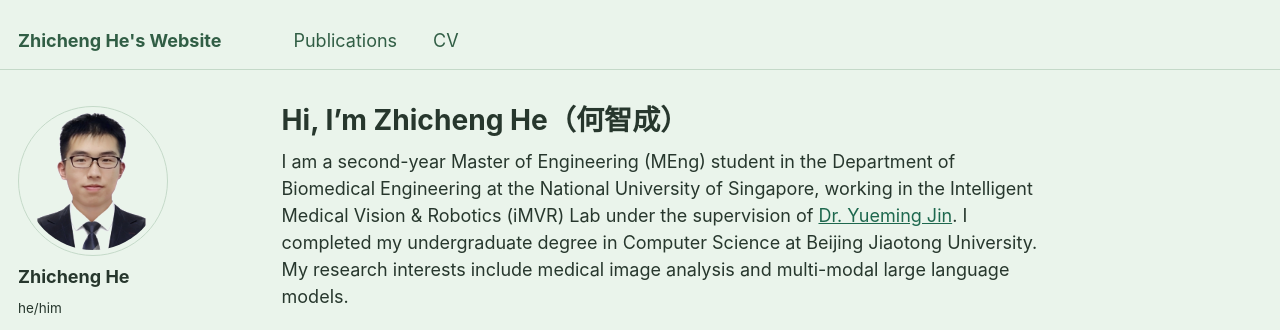
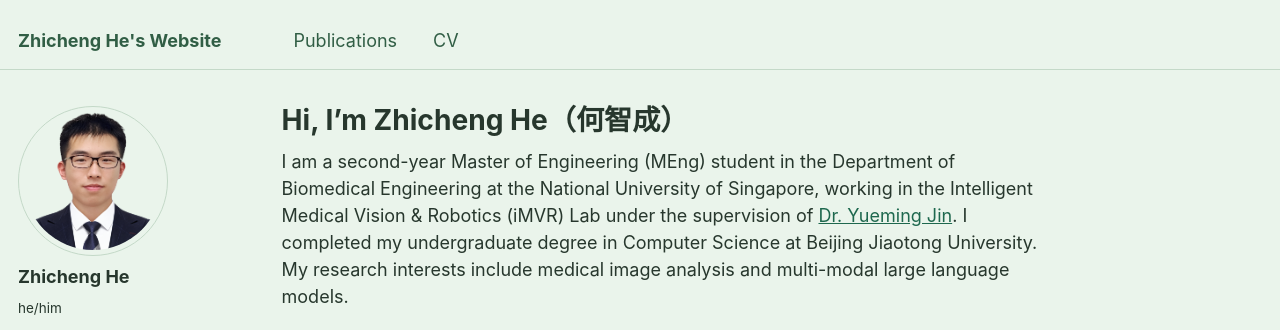
Before and after one commit to hezhicheng2002/hezhicheng2002.github.io, a Jekyll site: the page built from _pages/about.md, in a window 1280 px wide. Shown: the top 330 px of the page. Built offline with Jekyll 4.4.1, drawn with Linux system fonts in a browser that asks for light colours; some web fonts are replaced.

Commit message:
Use supplied transparent portrait for avatar

```diff
--- a/_config.yml
+++ b/_config.yml
@@ -21,7 +21,7 @@
 #               Additional customization can be done by editing /_includes/author-profile.html
 author:
   # Biographic information
-  avatar           : "profile.png"
+  avatar           : "personal.png"
   name             : "Zhicheng He"
   pronouns         : "he/him"
   bio              : "Second-year Master of Engineering (MEng) student in the Department of Biomedical Engineering at the National University of Singapore (NUS).<br>Research interests: medical image analysis and multi-modal large language models."
--- a/_sass/_sidebar.scss
+++ b/_sass/_sidebar.scss
@@ -96,7 +96,6 @@
   img {
     max-width: 150px;
     border-radius: 50%;
-    mix-blend-mode: darken;
 
     @include breakpoint($large) {
       margin: 0;
```
Also changed, not shown: images/personal.png (added).
